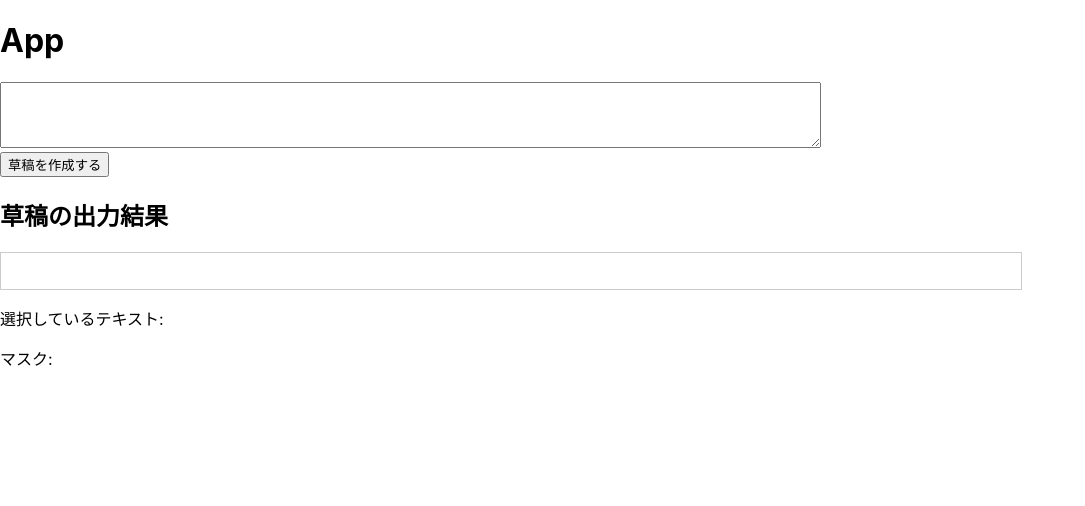
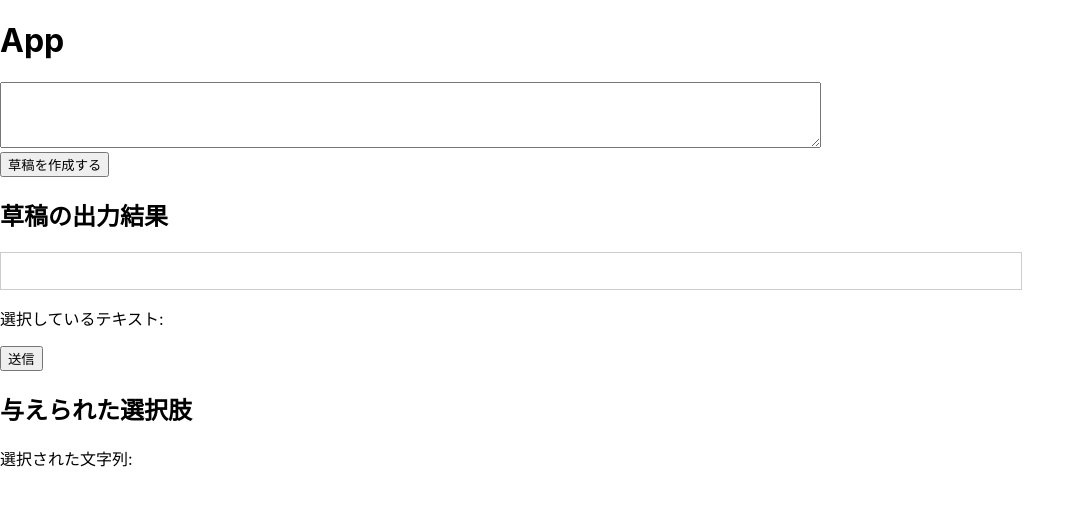
Before and after one commit to gochipon/DIS23-b, a React (Create React App) app in the folder front/: page / in a window 1280 px wide. Shown: the top 506 px of the page, without its empty margins (0-1085 px from the left). Built offline with nearby package versions, Linux system fonts and the light colour scheme.

Commit message:
show suggests

```diff
--- a/front/src/App.js
+++ b/front/src/App.js
@@ -3,12 +3,16 @@ import axios from 'axios';
 
 function App() {
   const queryUrl = "http://127.0.0.1:50050/query"; //後でfast apiのurl
-
+  const suggestUrl = "http://127.0.0.1:50050/suggest";
 
   const [query, setQuery] = useState('');
   const [draft, setDraft] = useState('');
   const [selectedText, setSelectedText] = useState('');
+  const [beforeText, setBeforeText] = useState('');
+  const [afterText, setAfterText] = useState('');
   const [maskedDraft, setMaskedDraft] = useState('');
+  const [suggests, setSuggests] = useState([])
+  const [selectedSuggest, setSelectedSuggest] = useState('');
 
   const handleQuerySubmit = async () => {
     try {
@@ -24,18 +28,36 @@ function App() {
   const handleTextSelection = () => {
     const selection = window.getSelection();
     const text = selection.toString()
-    setSelectedText(text);
 
     if (text.length > 0) {
       const selectionStart = selection.anchorOffset;
       const selectionEnd = selection.focusOffset;
-      const beforeSelection = draft.slice(0, selectionStart);
-      const afterSelection = draft.slice(selectionEnd);
+      const beforeTextTmp = draft.slice(0, selectionStart);
+      const afterTextTmp = draft.slice(selectionEnd);
 
-      setMaskedDraft(beforeSelection + "__" + afterSelection);
+      setSelectedText(text);
+      setBeforeText(beforeTextTmp);
+      setAfterText(afterTextTmp);
+      setMaskedDraft(beforeTextTmp + "__" + afterTextTmp);
     }
   };
 
+  const handleSelectedTextSubmit = async () => {
+    try {
+      const response = await axios.post(suggestUrl, {
+        selected_text: selectedText,
+        draft: maskedDraft,
+        n: 3
+      });
+      setSuggests(response.data.suggest);
+    } catch (error) {
+      console.error("Error:", error);
+    }
+  };
+
+  const handleButtonClick = (string) => {
+    setSelectedSuggest(string);
+  };
 
   return (
     <div className="App">
@@ -70,11 +92,21 @@ function App() {
         <p>
           選択しているテキスト: <strong>{selectedText}</strong>
         </p>
-        <p>
-          マスク: <strong>{maskedDraft}</strong>
-        </p>
+        <div>
+          <button onClick={handleSelectedTextSubmit}>送信</button>
+        </div>
 
-
+        <h2>与えられた選択肢</h2>
+        <div>
+          {suggests.map((string, index) => (
+            <button key={index} onClick={() => handleButtonClick(string)}>
+              {string}
+            </button>
+          ))}
+        </div>
+        <div>
+          <p>選択された文字列: {selectedSuggest}</p>
+        </div>
       </header>
     </div>
   );
```
